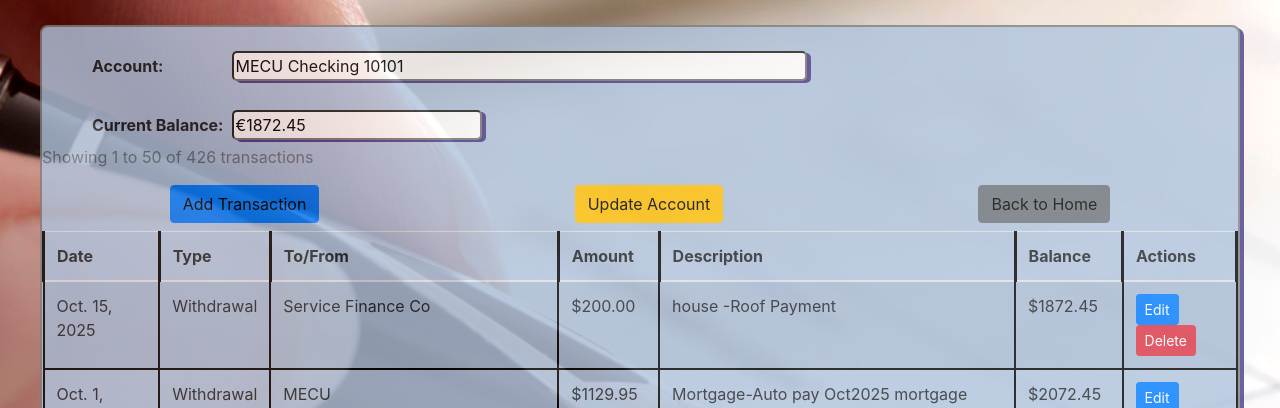
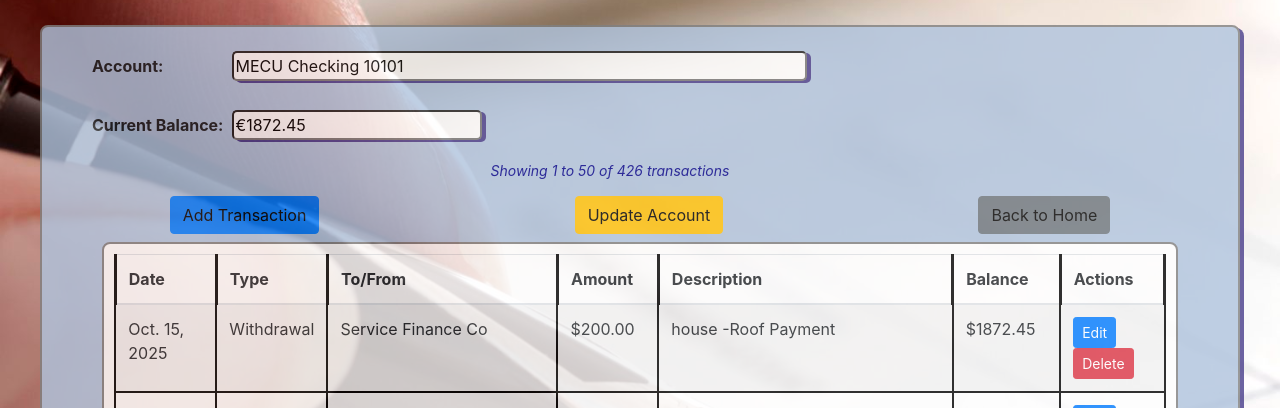
Before and after one commit to jammy-sdgku/Django_Checkbook_Project-master, a Django app: page /balance/10/ in a window 1280 px wide. Shown: the part 38-446 px from the top of the page. Run offline with Django 3.2, Linux system fonts and the light colour scheme; data comes from the database, SQL or seed files in the repository; parts of the project's set-up code (start-up, migrations or seed data) failed here and were passed over; some libraries are stand-ins or nearby versions.

Commit message:
update css

```diff
--- a/Django_Checkbook/Checkbook/static/CSS/CheckbookApp.css
+++ b/Django_Checkbook/Checkbook/static/CSS/CheckbookApp.css
@@ -130,6 +130,27 @@ tr td {
 #all-transactions-form {
 	position: relative;
 }
+
+#all-transactions-form p {
+	color: darkblue;
+	text-align: center;
+	margin-top: 10px;
+	margin-bottom: 20px;
+	font-size: 14px;
+	font-style: italic;
+}
+
+.checkbook-container .text-muted,
+p.text-muted {
+	color: darkblue !important;
+	text-align: center !important;
+	margin-top: 15px !important;
+	margin-bottom: 15px !important;
+	margin-right: 60px !important;
+	font-size: 14px !important;
+	font-style: italic !important;
+}
+
 
 /*#all-transactions-form button {
 	background-color: darkgray;
--- a/Django_Checkbook/Checkbook/templates/checkbook/BalanceSheet.html
+++ b/Django_Checkbook/Checkbook/templates/checkbook/BalanceSheet.html
@@ -11,17 +11,18 @@
 					<br><br>
 					<label>Current Balance:</label>
 					<input id="balance" type="text" name="currentBalance" value="€{{ balance }}" readonly>
-				</form>
+                    <p class="text-muted">Showing {{ page_obj.start_index }} to {{ page_obj.end_index }} of {{ page_obj.paginator.count }} transactions</p>
+                </form>
 			</div>
-<p class="text-muted">Showing {{ page_obj.start_index }} to {{ page_obj.end_index }} of {{ page_obj.paginator.count }} transactions</p>
 
+<!-- Action Buttons -->
 <div id="button-container" class="text-center">
     <button type="button" class="btn btn-primary"><a href="{% url 'transaction' %}">Add Transaction</a></button>
 	<button type="button" class="btn btn-warning"><a href="{% url 'updateAccount' account.pk %}">Update Account</a></button>
 	<button type="button" class="btn btn-secondary"><a href="{% url 'index' %}">Back to Home</a></button>
 </div>
 <!-- Transaction table -->
-<table class="table table-responsive table-striped">
+<table class="table table-responsive table-striped" id ="transactions-table">
     <thead>
         <tr>
             <th>Date</th>
--- a/Django_Checkbook/Checkbook/templates/checkbook/BalanceSheet2.html
+++ b/Django_Checkbook/Checkbook/templates/checkbook/BalanceSheet2.html
@@ -11,17 +11,18 @@
 					<br><br>
 					<label>Current Balance:</label>
 					<input id="balance" type="text" name="currentBalance" value="€{{ balance }}" readonly>
+                    <p class="text-muted">Showing {{ page_obj.start_index }} to {{ page_obj.end_index }} of {{ page_obj.paginator.count }} transactions</p>
 				</form>
 			</div>
-<p class="text-muted">Showing {{ page_obj.start_index }} to {{ page_obj.end_index }} of {{ page_obj.paginator.count }} transactions</p>
 
+<!-- Action Buttons -->
 <div id="button-container" class="text-center">
     <button type="button" class="btn btn-primary"><a href="{% url 'transaction' %}">Add Transaction</a></button>
 	<button type="button" class="btn btn-warning"><a href="{% url 'updateAccount' account.pk %}">Update Account</a></button>
 	<button type="button" class="btn btn-secondary"><a href="{% url 'index' %}">Back to Home</a></button>
 </div>
 <!-- Transaction table -->
-<table class="table table-responsive table-striped">
+<table class="table table-responsive table-striped" id ="transactions-table">
     <thead>
         <tr>
             <th>Date</th>
```
